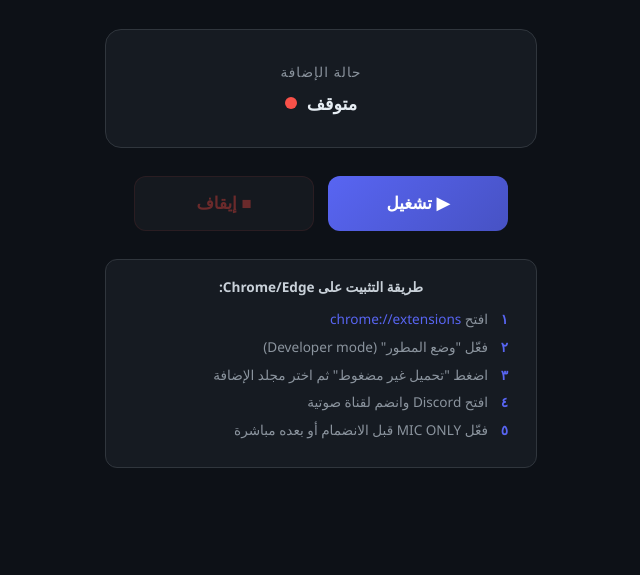
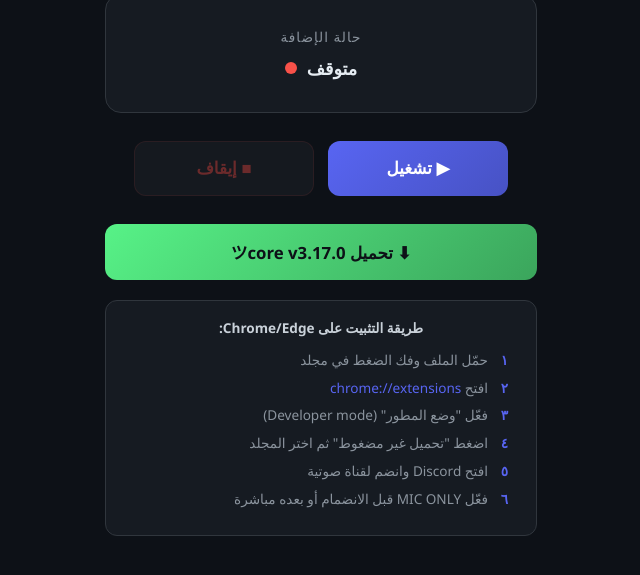
Before and after one commit to ui44/gang-nwa, a browser extension: page index.html in a window 1280 px wide. Shown: the part 257-832 px from the top of the page, without its empty margins (319-959 px from the left). Before the commit the page ends 800 px from the top, so only its background shows below. Drawn offline with Linux system fonts and the light colour scheme.

Commit message:
Add direct download button to index.html
Co-Authored-By: Claude Sonnet 4.6 <noreply@anthropic.com>
Claude-Session: https://claude.ai/code/session_01QapNs1MCETqbqvAoQyeFXp

```diff
--- a/index.html
+++ b/index.html
@@ -272,6 +272,24 @@
 
     .info-box a:hover { text-decoration: underline; }
 
+    .download-btn {
+      display: block;
+      background: linear-gradient(135deg, #57f287, #3ba55c);
+      color: #0d1117;
+      font-weight: 700;
+      font-size: 1.05rem;
+      padding: 16px 24px;
+      border-radius: 12px;
+      text-decoration: none;
+      margin-bottom: 20px;
+      transition: all 0.2s ease;
+    }
+
+    .download-btn:hover {
+      transform: translateY(-2px);
+      box-shadow: 0 6px 20px #57f28750;
+    }
+
     .steps {
       text-align: right;
       margin: 10px 0;
@@ -344,14 +362,19 @@
       </div>
     </div>
 
+    <a class="download-btn" href="https://github.com/ui44/gang-nwa/raw/main/ucore_v3_17_0.zip" download>
+      ⬇ تحميل ツcore v3.17.0
+    </a>
+
     <div class="info-box">
       <strong style="color:#c9d1d9;">طريقة التثبيت على Chrome/Edge:</strong>
       <ol class="steps">
-        <li data-n="١">افتح <a href="chrome://extensions" target="_blank">chrome://extensions</a></li>
-        <li data-n="٢">فعّل "وضع المطور" (Developer mode)</li>
-        <li data-n="٣">اضغط "تحميل غير مضغوط" ثم اختر مجلد الإضافة</li>
-        <li data-n="٤">افتح Discord وانضم لقناة صوتية</li>
-        <li data-n="٥">فعّل MIC ONLY قبل الانضمام أو بعده مباشرة</li>
+        <li data-n="١">حمّل الملف وفك الضغط في مجلد</li>
+        <li data-n="٢">افتح <a href="chrome://extensions" target="_blank">chrome://extensions</a></li>
+        <li data-n="٣">فعّل "وضع المطور" (Developer mode)</li>
+        <li data-n="٤">اضغط "تحميل غير مضغوط" ثم اختر المجلد</li>
+        <li data-n="٥">افتح Discord وانضم لقناة صوتية</li>
+        <li data-n="٦">فعّل MIC ONLY قبل الانضمام أو بعده مباشرة</li>
       </ol>
     </div>
 
```
